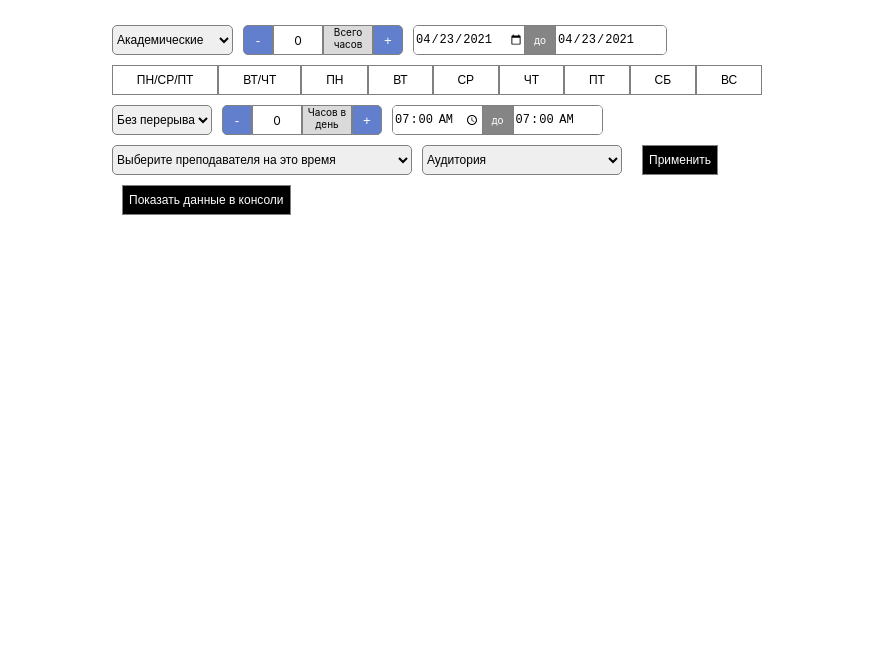
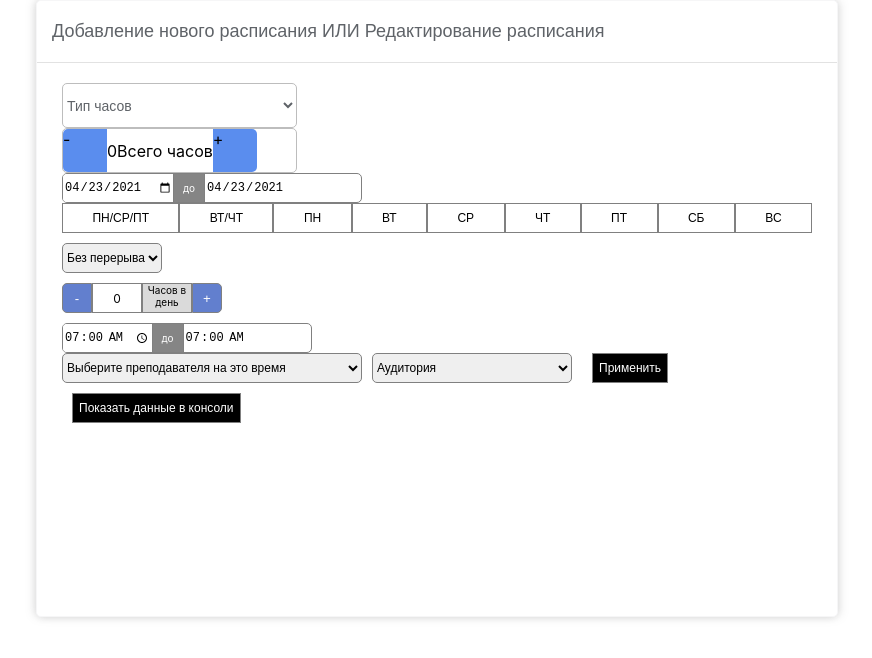
Before and after one commit to petushoque/interpress-timetable, a React (Create React App) app: page / in a window 1280 px wide. Shown: the top 658 px of the page, without its empty margins (203-1075 px from the left). Built offline with nearby package versions, Linux system fonts and the light colour scheme.

Commit message:
feat: разбить внутренности App на модули

```diff
--- a/src/App.css
+++ b/src/App.css
@@ -1,35 +1,23 @@
 .App {
-  max-width: 700px;
-  margin: 0 auto;
-  padding: 25px;
-  box-sizing: border-box;
   display: flex;
-  flex-direction: row;
-  flex-wrap: wrap;
+  flex-direction: column;
+  align-items: center;
 }
 
-
-
-.hours-type {
-  height: 30px;
+.timetable {
+  width: 800px;
+  height: 615px;
   border-radius: 5px;
-  font-size: 12px;
-  margin-right: 10px;
-  margin-bottom: 10px;
-  border: 1px solid grey;
-  box-sizing: border-box;
+  filter: drop-shadow(-2px 0 5px rgba(0,0,0,0.1)) drop-shadow(2px 0px 5px rgba(0,0,0,0.1));
+  background-color: #ffffff;
+  border: 1px solid #f6f6f7;
 }
 
-.total-hours {
+.main-content {
+  box-sizing: border-box;
+  padding: 20px 25px 20px 25px;
+}
 
-  border-radius: 5px;
-  display: flex;
-  flex-direction: row;
-  align-items: center;
-  margin-right: 10px;
-  margin-bottom: 10px;
-  box-sizing: border-box;
-}
 
 .total-hours__paragraph {
   max-width: 50px;
--- a/src/App.js
+++ b/src/App.js
@@ -1,5 +1,9 @@
 import './App.css';
 import { useState, useEffect } from 'react';
+
+import Header from './components/Header'
+import SelectList from './components/SelectList'
+import Counter from './components/Counter'
 
 function App() {
 
@@ -233,21 +237,24 @@ function endDateFunc () {
   function handleChangeRoom (e) {
     setRoom(e.target.value)
   }
-
   return (
     <div className='App'>
 
-      <select className='hours-type' name="hourstype" size="1" defaultValue='academic' onChange={handleChangeHoursType}>
-      <option value="academic">Академические</option>
-      <option value="astronomical">Астрономические</option>
-      </select>
+      <div className='timetable'>
 
-      <div className='total-hours'>
-        <button className='total-hours__button-minus' onClick={handleMinusTotalHours}>-</button>
-        <p className='total-hours__digit'>{totalHours}</p>
-        <p className='total-hours__paragraph'>Всего часов</p>
-        <button className='total-hours__button-plus' onClick={handlePlusTotalHours}>+</button>
-      </div>
+        <Header/>
+
+          <div className='main-content'>
+
+        <SelectList class='hours-type' handler={handleChangeHoursType}>
+          <option value="">Тип часов</option>
+          <option value="academic">Академические</option>
+          <option value="astronomical">Астрономические</option>
+        </SelectList>
+
+        <Counter handlerMinus={handleMinusTotalHours} handlerPlus={handlePlusTotalHours} digit={totalHours} description='Всего часов'/>
+
+
 
       <div className='dates'>
         <input className='dates__input' value={startDate} onChange={handleChangeStartDate} type='date'/>
@@ -309,6 +316,8 @@ function endDateFunc () {
       <button className='console-button' onClick={() => console.log(data)}>Показать данные в консоли</button>
 
       </div>
+        </div>
+      </div>
 
   );
 }
--- /dev/null
+++ b/src/components/Counter.css
@@ -0,0 +1,25 @@
+.counter {
+    width: 235px;
+    height: 45px;
+    border-radius: 5px;
+    box-sizing: border-box;
+    background-color: #ffffff;
+    border: 1px solid #bdbdbd;
+    display: flex;
+    flex-direction: row;
+    align-items: center;
+}
+
+.counter-button {
+    width: 44px;
+    height: 100%;
+    background-color: #5a8dee;
+}
+
+.counter-button-minus {
+    border-radius: 5px 0 0 5px;
+}
+
+.counter-button-plus {
+    border-radius: 0 5px 5px 0;
+}
--- /dev/null
+++ b/src/components/Counter.js
@@ -0,0 +1,16 @@
+import './Counter.css'
+
+function Counter (props) {
+    const handlerMinusFunc = () => {props.handlerMinus()}
+    const handlerPlusFunc = () => {props.handlerPlus()}
+    return (
+        <div className='counter'>
+            <div className='counter-button counter-button-minus' onClick={handlerMinusFunc}>-</div>
+            <p className='counter__digit'>{props.digit}</p>
+            <p className='counter__description'>{props.description}</p>
+            <div className='counter-button counter-button-plus' onClick={handlerPlusFunc}>+</div>
+        </div>
+    )
+}
+
+export default Counter
--- /dev/null
+++ b/src/components/Header.css
@@ -0,0 +1,16 @@
+.header {
+    display: flex;
+    flex-direction: row;
+    box-sizing: border-box;
+    padding: 20px 15px 20px 15px;
+    border-bottom: 1px solid #e2e2e2;
+}
+
+.header__paragraph {
+    font-size: 18px;
+    color: #5f6368;
+    font-weight: 500;
+    font-family: 'Montserrat', sans-serif;
+    margin: 0;
+    padding: 0;
+}
--- /dev/null
+++ b/src/components/Header.js
@@ -0,0 +1,11 @@
+import './Header.css'
+
+function Header () {
+    return (
+        <div className='header'>
+            <p className='header__paragraph'>Добавление нового расписания ИЛИ Редактирование расписания</p>
+        </div>
+    )
+}
+
+export default Header
--- /dev/null
+++ b/src/components/SelectList.css
@@ -0,0 +1,14 @@
+.hours-type {
+    width: 235px;
+    height: 45px;
+    border-radius: 5px;
+    background-color: #ffffff;
+    border: 1px solid #bdbdbd;
+    margin: 0;
+    padding: 0;
+
+    font-size: 14px;
+    color: #5f6368;
+    font-weight: 400;
+    font-family: 'Montserrat', sans-serif;
+}
--- /dev/null
+++ b/src/components/SelectList.js
@@ -0,0 +1,12 @@
+import './SelectList.css'
+
+function SelectList (props) {
+    const handlerFunc = (e) => {props.handler(e)}
+    return (
+        <select className={props.class} size="1" onChange={handlerFunc}>
+            {props.children}
+        </select>
+    )
+}
+
+export default SelectList
--- a/src/index.css
+++ b/src/index.css
@@ -11,3 +11,5 @@ code {
   font-family: source-code-pro, Menlo, Monaco, Consolas, 'Courier New',
     monospace;
 }
+
+@import url('https://fonts.googleapis.com/css2?family=Montserrat:wght@400;500&display=swap');
```
